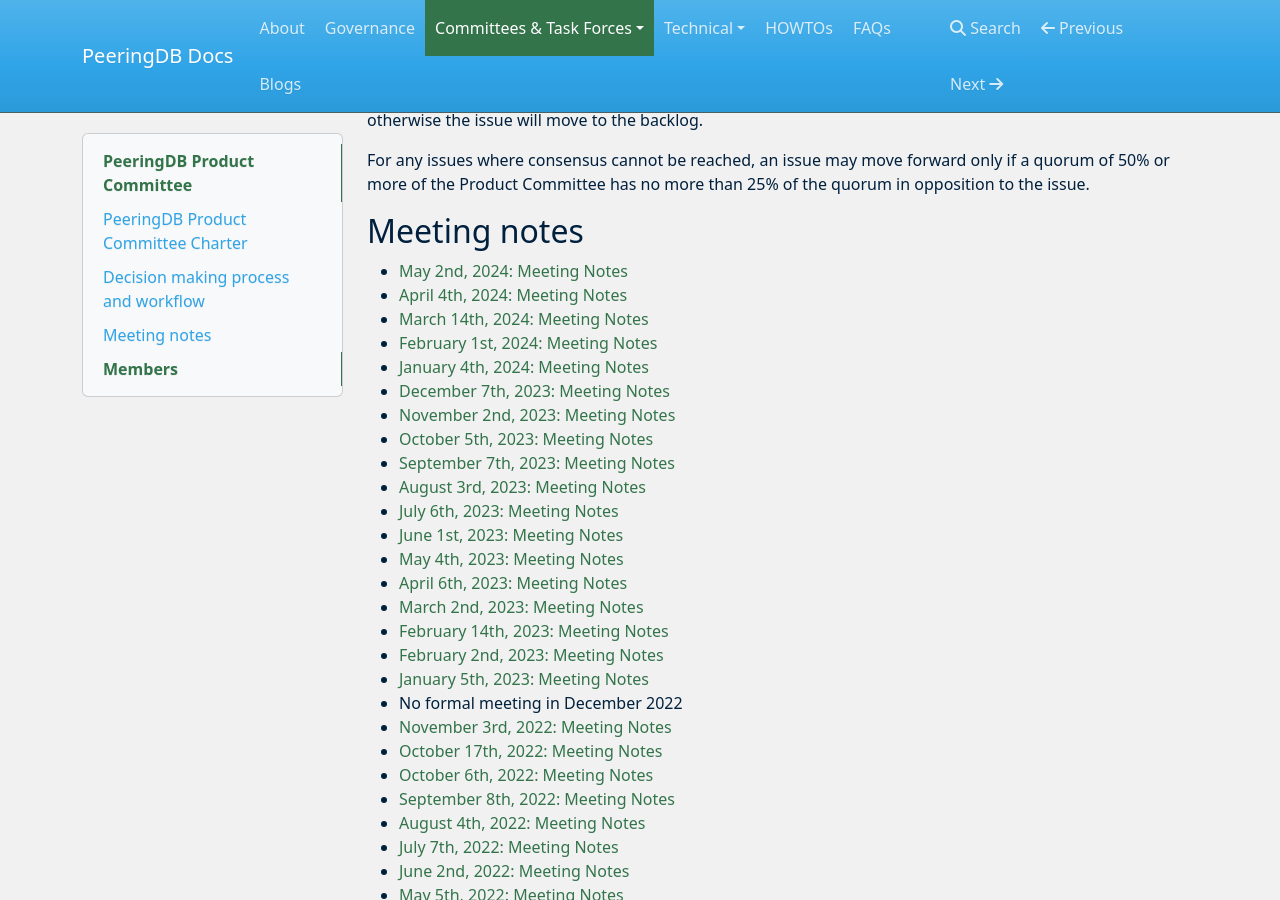
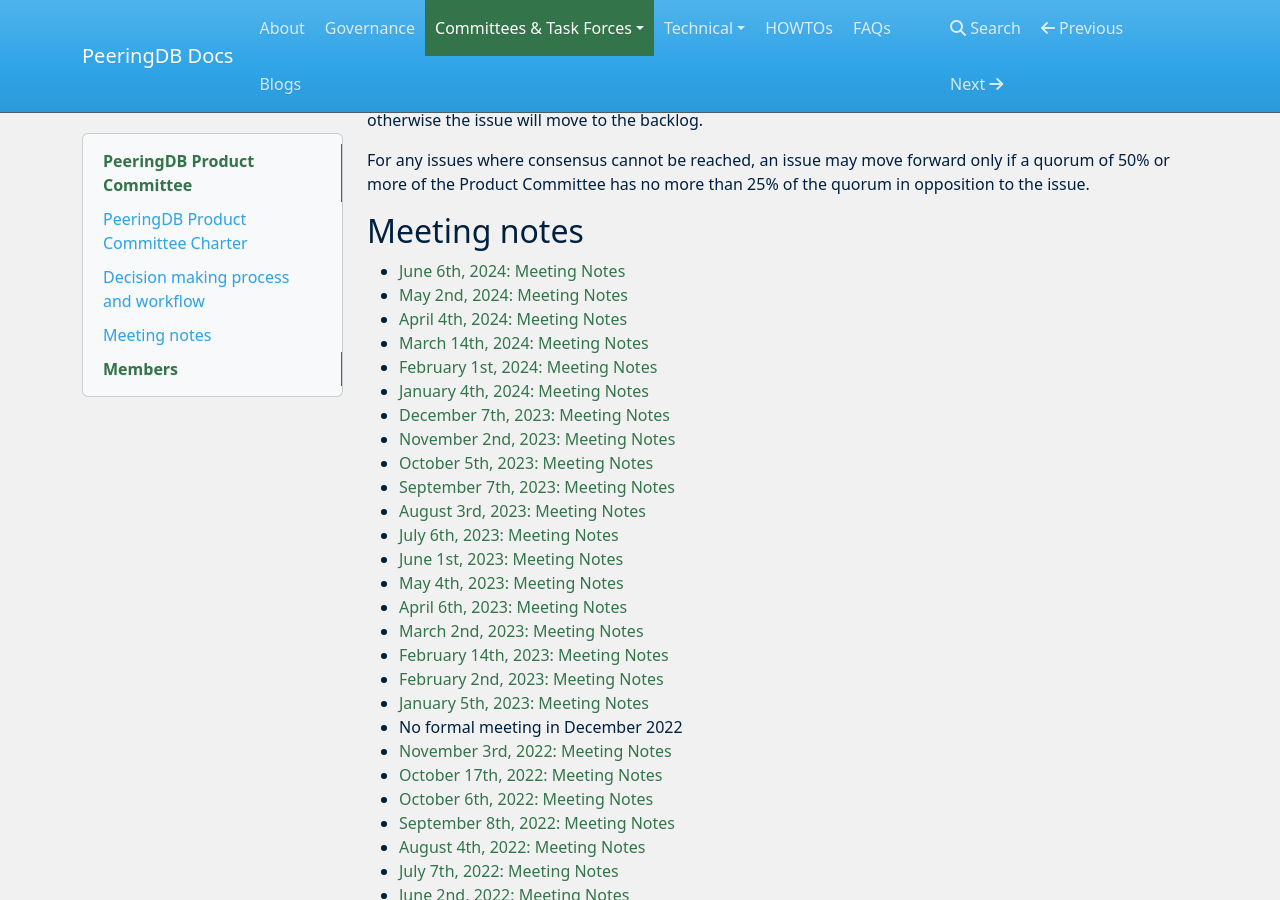
Before and after one commit to peeringdb/docs, an MkDocs documentation site: the page built from docs/committee/product/index.md, in a window 1280 px wide and 900 px high, scrolled down 2515 px. Built offline with MkDocs 1.6.1, drawn with Linux system fonts in a browser that asks for light colours; nearby versions of some CDN libraries.

Commit message:
PC meeting notes (#330)
Update index for June 2024 meeting and add PDF of notes

```diff
--- a/docs/committee/product/index.md
+++ b/docs/committee/product/index.md
@@ -9,6 +9,7 @@
 
 ## Meeting notes
 
+- [June 6th, 2024: Meeting Notes](notes/2024-06-06_Product_Committee_Notes.pdf)
 - [May 2nd, 2024: Meeting Notes](notes/2024-05-02_Product_Committee_Notes.pdf)
 - [April 4th, 2024: Meeting Notes](notes/2024-04-04_Product_Committee_Notes.pdf)
 - [March 14th, 2024: Meeting Notes](notes/2024-03-14_Product_Committee_Notes.pdf)
```
Also changed, not shown: 1 other file.
